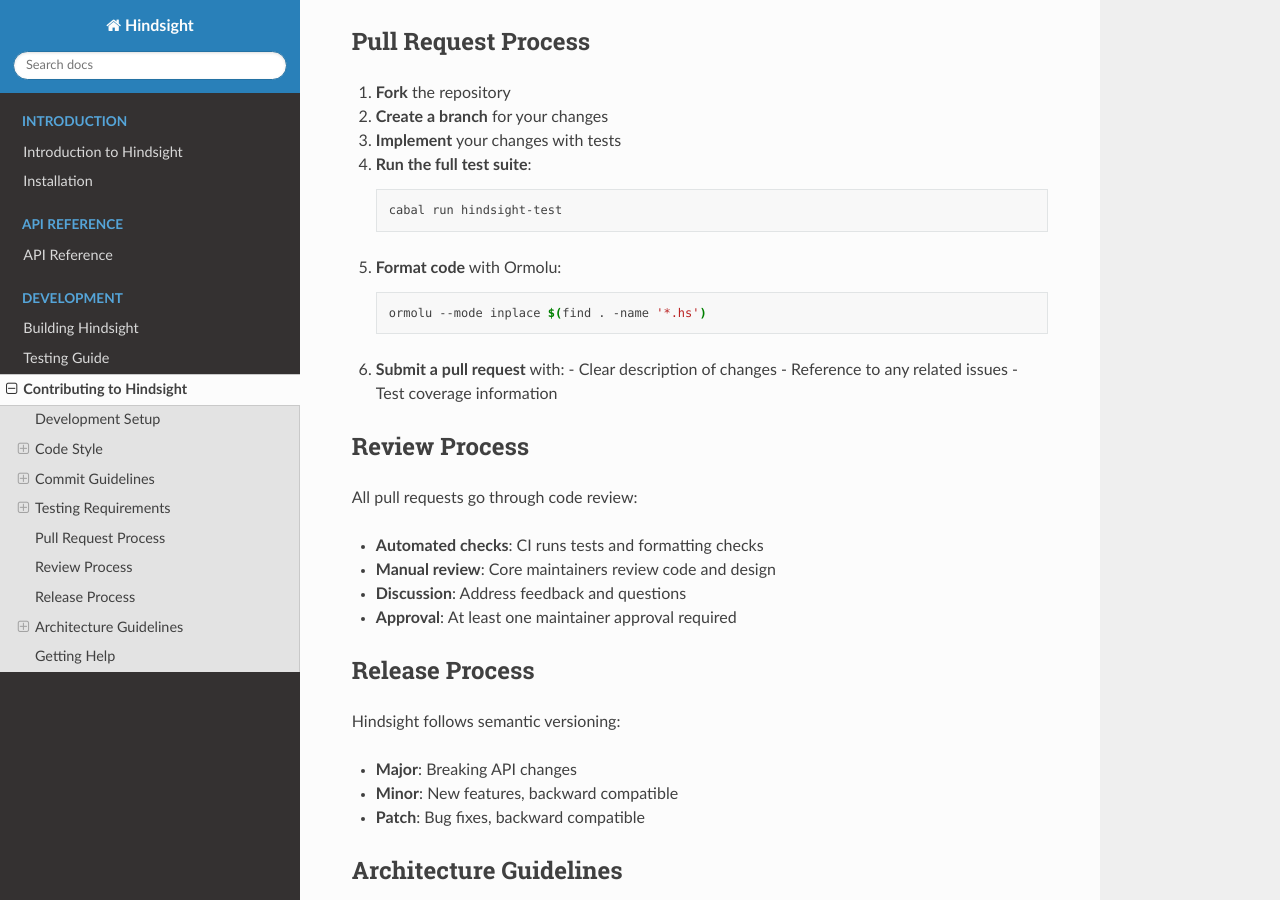
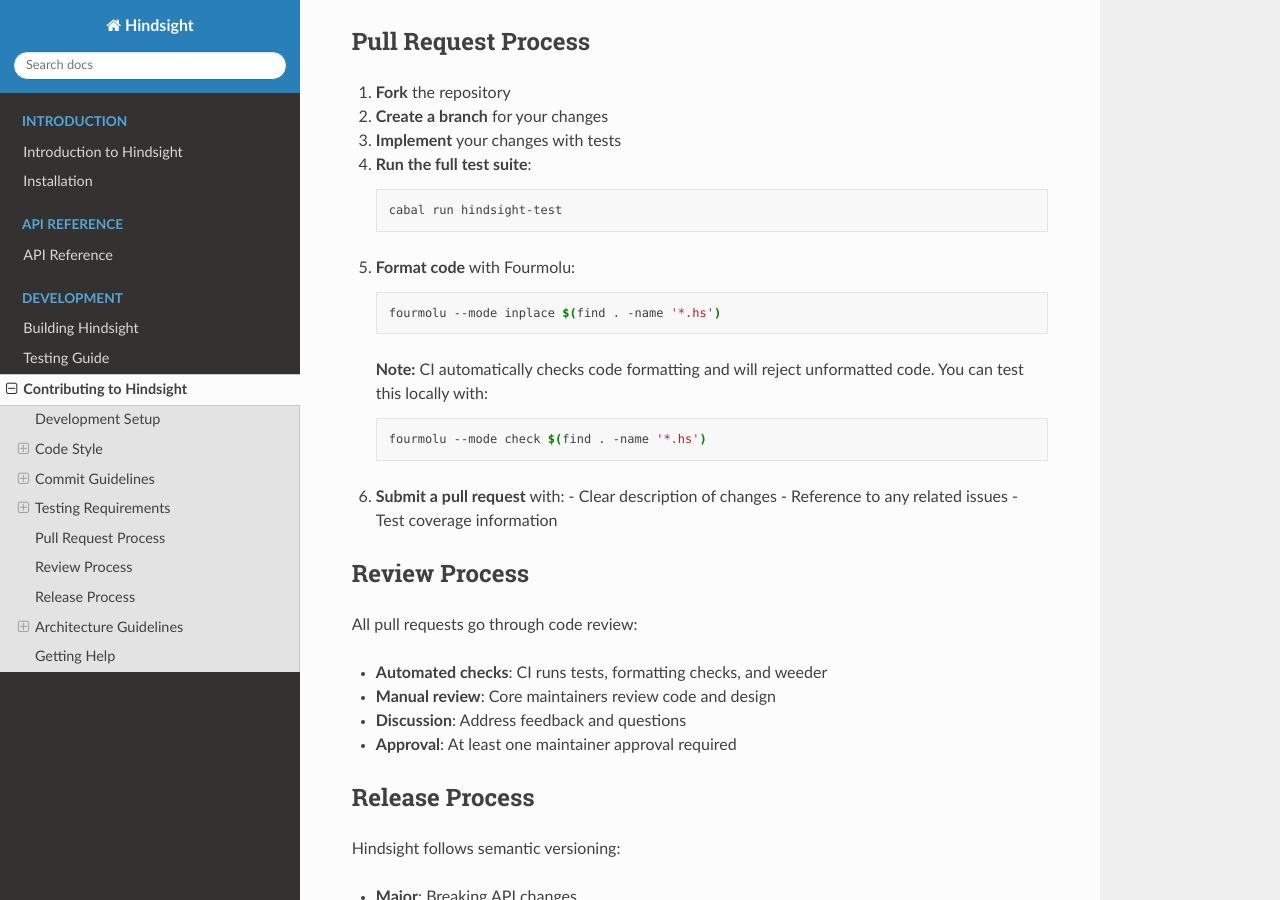
Before and after one commit to hindsight-es/hindsight, a Sphinx documentation site: the page built from docs/source/development/contributing.rst, in a window 1280 px wide and 900 px high, scrolled down 2619 px. Built offline with Sphinx 7.4.7 and the Read the Docs theme 3.1.0, drawn with Linux system fonts in a browser that asks for light colours; pages that are not in the unit, such as notebooks, are missing from menus.

Commit message:
docs: harmonize backend store documentation + quick wins
BACKEND HARMONIZATION:
All three backend stores (Memory, Filesystem, PostgreSQL) now follow
parallel documentation structure:

Structure:
- Overview (what it is, when to use it)
- Quick Start (runnable code example)
- Configuration (where applicable)
- Use Cases (when to use / when NOT to use)
- Trade-offs (advantages vs limitations)
- Implementation (architecture notes)

Changes:
- hindsight-memory-store: Added comprehensive module docs with examples
- hindsight-filesystem-store: Restructured existing docs to match format
- hindsight-postgresql-store: Expanded bare-bones docs with full structure
- All stores now have Quick Start code examples
- Clear guidance on when to choose each backend

QUICK WINS:
- Remove unused ByteString imports from tutorials 03 & 07
- Add CI fourmolu enforcement note to contributing.rst
- Clarify that CI automatically rejects unformatted code

This creates consistent, discoverable documentation across all backends
making it easy to compare options and choose the right store.

```diff
--- a/docs/source/development/contributing.rst
+++ b/docs/source/development/contributing.rst
@@ -135,11 +135,17 @@
 
       cabal run hindsight-test
 
-5. **Format code** with Ormolu:
+5. **Format code** with Fourmolu:
 
    .. code-block:: bash
 
-      ormolu --mode inplace $(find . -name '*.hs')
+      fourmolu --mode inplace $(find . -name '*.hs')
+
+   **Note:** CI automatically checks code formatting and will reject unformatted code. You can test this locally with:
+
+   .. code-block:: bash
+
+      fourmolu --mode check $(find . -name '*.hs')
 
 6. **Submit a pull request** with:
    - Clear description of changes
@@ -151,7 +157,7 @@
 
 All pull requests go through code review:
 
-- **Automated checks**: CI runs tests and formatting checks
+- **Automated checks**: CI runs tests, formatting checks, and weeder
 - **Manual review**: Core maintainers review code and design
 - **Discussion**: Address feedback and questions
 - **Approval**: At least one maintainer approval required
```
Also changed, not shown: 6 other files.
